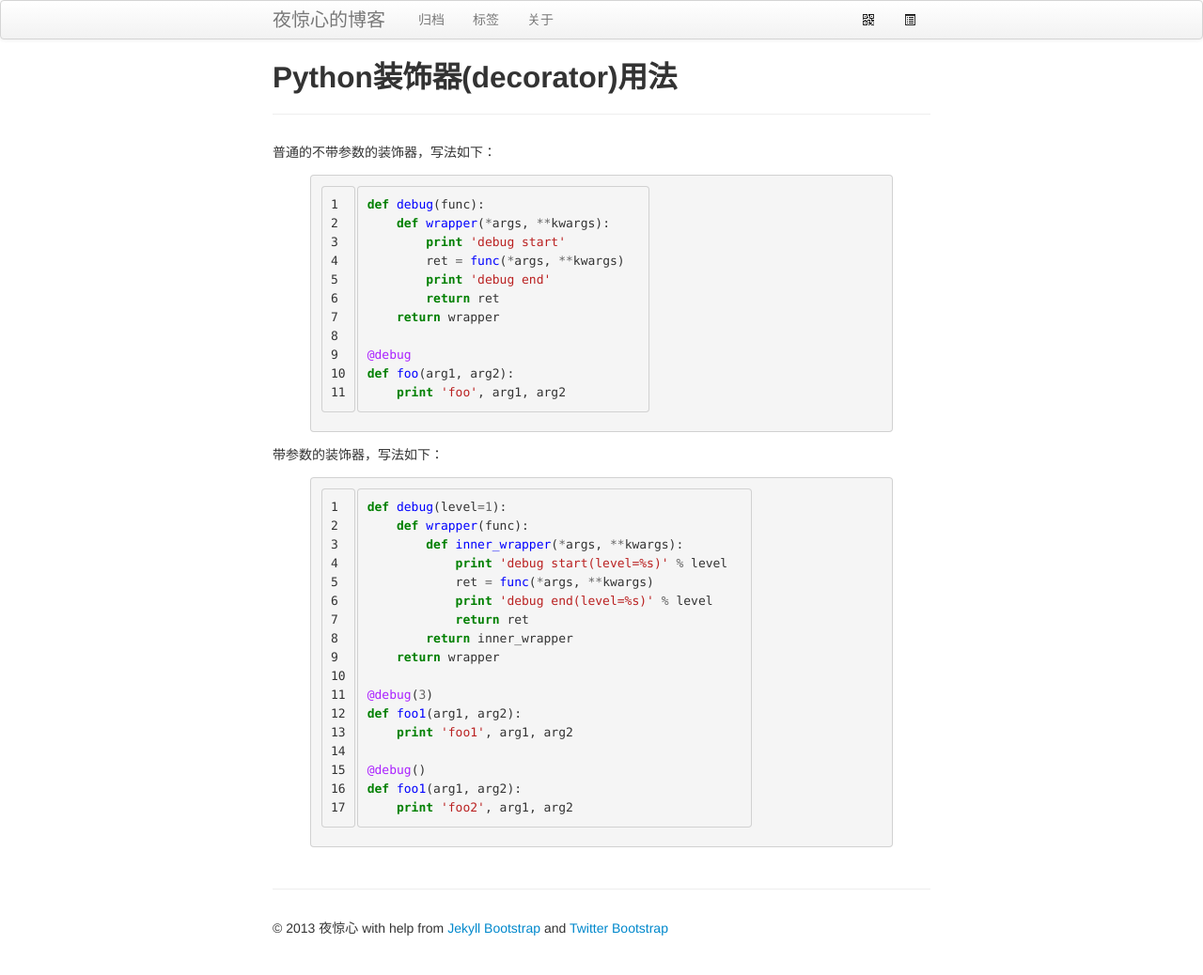
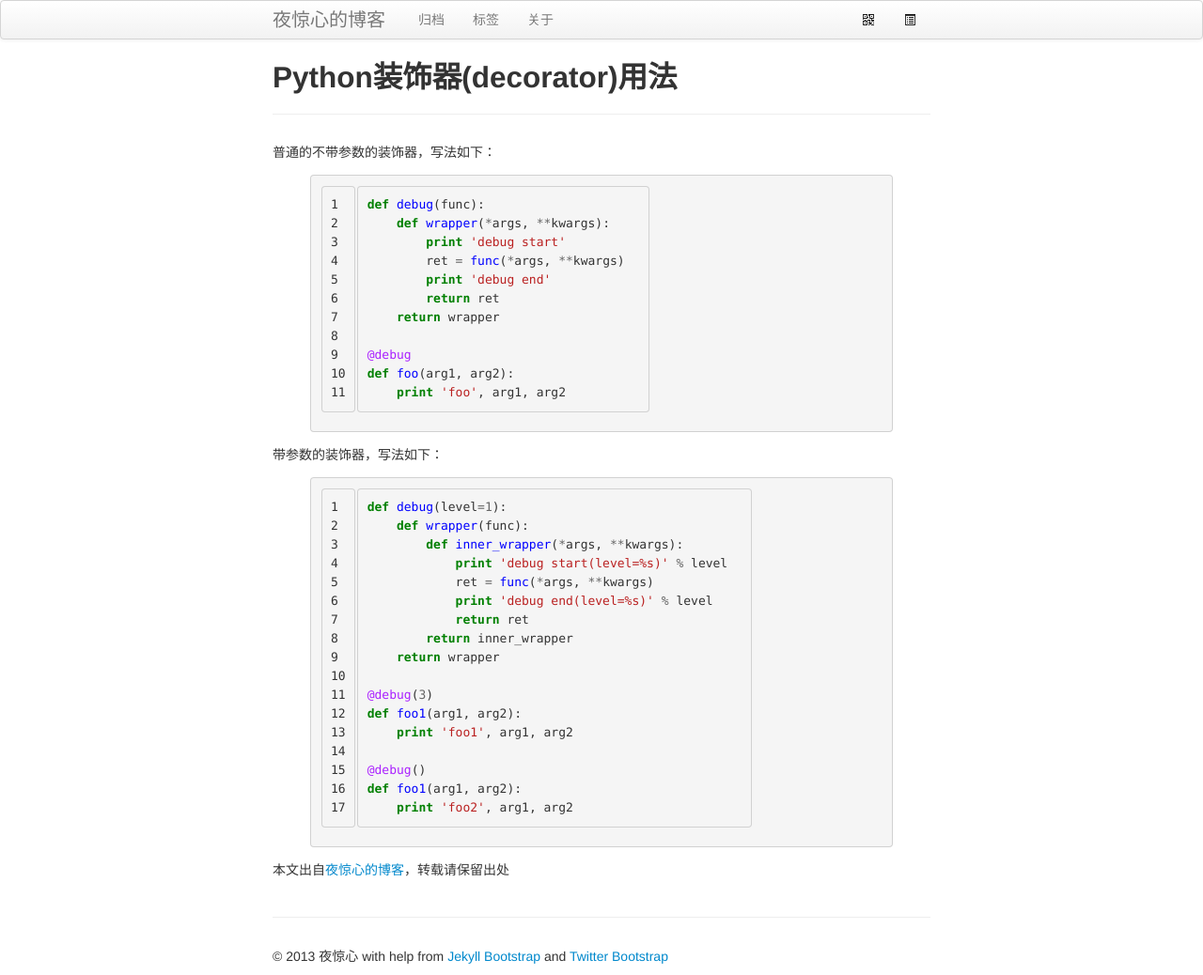
Before and after one commit to yejinxin/yejinxin.github.io, a Jekyll site: the page built from _posts/2013-04-09-usage-of-python-decorator.md, in a window 1280 px wide. Shown: the whole page at 94% size. Built offline with Jekyll 4.4.1, drawn with Linux system fonts in a browser that asks for light colours; Markdown is read by kramdown in place of the engine named in the settings; before the commit the page ends 1008 px from its top, so only the background shows below that.

Commit message:
add copyright in a post

```diff
--- a/_posts/2013-04-09-usage-of-python-decorator.md
+++ b/_posts/2013-04-09-usage-of-python-decorator.md
@@ -41,3 +41,5 @@ def foo1(arg1, arg2):
 def foo1(arg1, arg2):
     print 'foo2', arg1, arg2
 {% endhighlight %}
+
+本文出自[{{ site.title }}]({{ post.url }})，转载请保留出处
```
